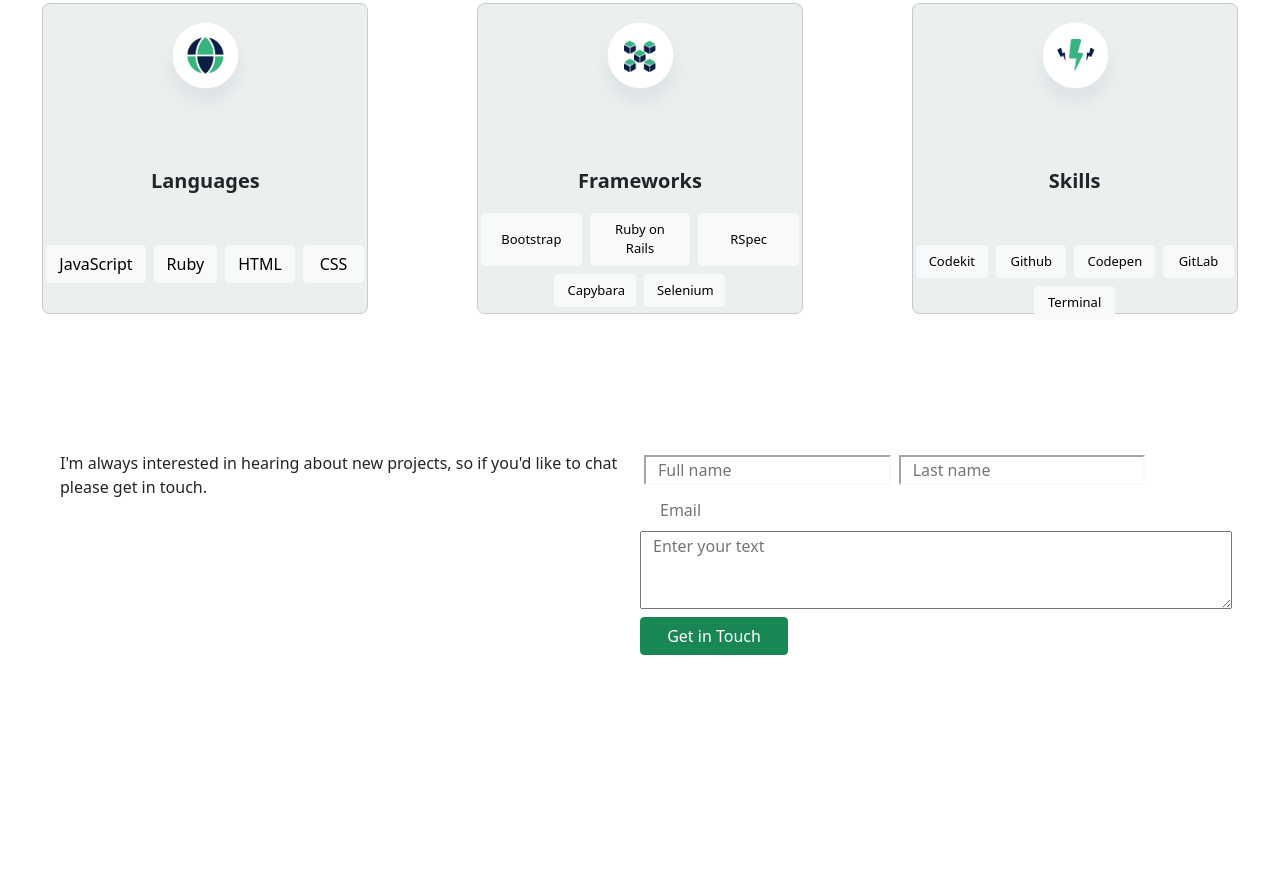
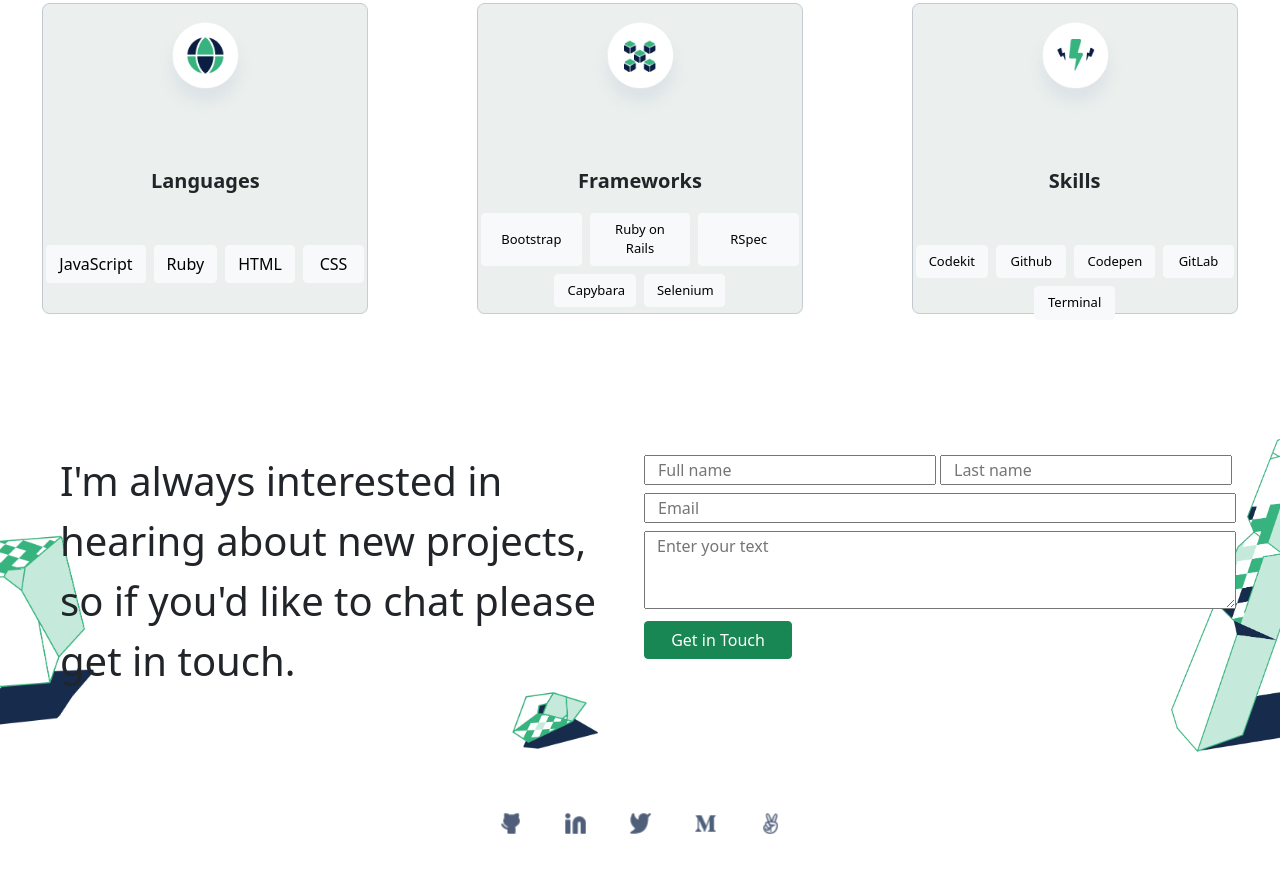
Before and after one commit to emyrue/Bootstrap-portfolio, a plain HTML site: page index.html in a window 1280 px wide. Shown: the part 2375-3247 px from the top of the page. Before the commit the page ends 3078 px from the top, so only its background shows below. Drawn offline with nearby package versions, Linux system fonts and the light colour scheme.

Commit message:
Add footer

```diff
--- a/index.html
+++ b/index.html
@@ -182,23 +182,34 @@
           </div>
         </div>
         </section>
-        <section>
+        <section style="position: relative;">
+          <img src="./images/left.png" style="position: absolute; bottom: 0; width: 150px; z-index: -1;">
+          <img src="./images/middle.png" style="position: absolute; bottom: 0; left: 500px; width: 100px;">
+          <img src="./images/right.png" style="position: absolute; bottom: 0; right: 0; width: 150px; z-index: -1;">
           <div class="row m-5">
-            <p class="col">I'm always interested in hearing
+            <p class="col fs-1">I'm always interested in hearing
               about new projects, so if you'd like to
               chat please get in touch.</p>
               <form class="col" action="">
                 <div class="row">
-                  <input class="col-5 border-light m-1" type="text" placeholder="Full name" required>
-                  <input class="col-5 border-light m-1" type="text"placeholder="Last name" required>
-                  <input class="border-0 m-2" type="email" placeholder="Email" required style="display: block;">
-                  <textarea name="message" id="" cols="15" rows="3" placeholder="Enter your text" required></textarea>
-                  <button class="btn btn-success mt-2 col-3">Get in Touch</button>
+                  <input class="col ms-1 my-1 me-0" type="text" placeholder="Full name" required>
+                  <input class="col ms-1 my-1 me-0" type="text"placeholder="Last name" required>
+                  <input class="col-12 m-1" type="email" placeholder="Email" required style="display: block;">
+                  <textarea class="m-1" name="message" id="" cols="15" rows="3" placeholder="Enter your text" required></textarea>
+                  <button class="btn btn-success mt-2 ms-1 mb-5 col-3">Get in Touch</button>
                 </div>
               </form>
           </div>
-
         </section>
+        <footer>
+          <div class="row justify-content-center m-5">
+            <img style="width: 65px;" src="./images/icons/icons/icon1.png">
+            <img style="width: 65px;" src="./images/icons/icons/icon2.png">
+            <img style="width: 65px;" src="./images/icons/icons/icon3.png">
+            <img style="width: 65px;" src="./images/icons/icons/icon4.png">
+            <img style="width: 65px;" src="./images/icons/icons/icon5.png">
+        </div>
+        </footer>
         <script src="https://unpkg.com/@popperjs/core@2.4.0/dist/umd/popper.min.js"></script>
         <script src="js/bootstrap.js"></script>
     </body>
```
Also changed, not shown: images/left.png (added), images/middle.png (added), images/right.png (added).
